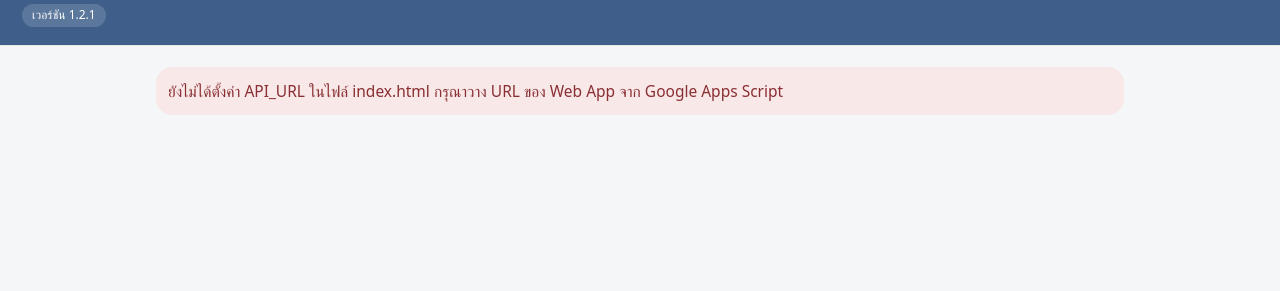
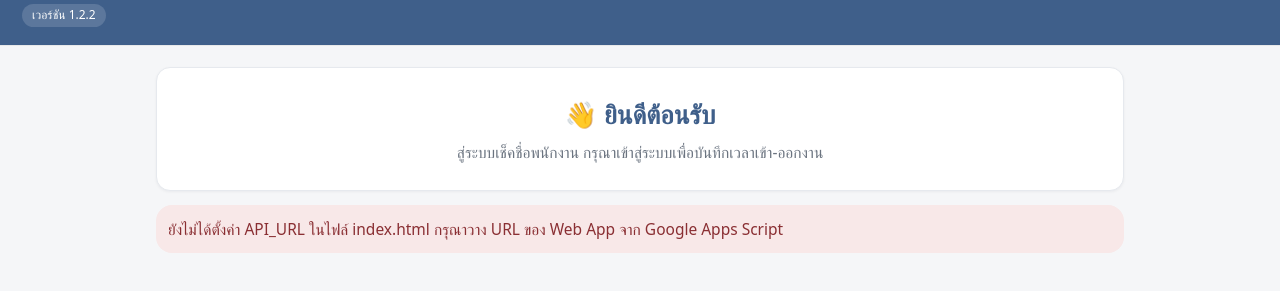
Before and after one commit to narapon002/Check_in_web, a plain HTML site: page index.html in a window 1280 px wide. Shown: the part 51-342 px from the top of the page. Drawn offline with Linux system fonts and the light colour scheme; a web font is replaced by a local one.

Commit message:
v1.2.2: เพิ่มข้อความยินดีต้อนรับที่หน้าแรก
Co-Authored-By: Claude Opus 5.5 <noreply@anthropic.com>
Claude-Session: https://claude.ai/code/session_01KemKMQWqsP11hmcw8hAkqw

```diff
--- a/index.html
+++ b/index.html
@@ -139,6 +139,9 @@ tbody tr:hover{background:#f3f6fa}
 .alert{background:#f8e8e8;color:#8a2f33}
 .info{background:#e8f0f8;color:#2c4a6e}
 #sigCanvas{border:1px dashed #b8c2cf;background:#fff}
+.welcome{text-align:center;padding:26px 20px}
+.welcome h2{font-size:26px;margin:0 0 6px;color:#3f5f8a}
+.welcome p{margin:0;color:#6b7480}
 </style>
 </head>
 <body>
@@ -155,6 +158,10 @@ tbody tr:hover{background:#f3f6fa}
 
 <main>
   <div id="msg" class="hidden"></div>
+  <div class="card welcome" id="welcome">
+    <h2>👋 ยินดีต้อนรับ</h2>
+    <p>สู่ระบบเช็คชื่อพนักงาน กรุณาเข้าสู่ระบบเพื่อบันทึกเวลาเข้า-ออกงาน</p>
+  </div>
   <div id="loading" class="card muted">กำลังโหลดข้อมูล…</div>
   <div id="noDb" class="alert hidden"></div>
 
@@ -302,7 +309,7 @@ tbody tr:hover{background:#f3f6fa}
 const API_URL = 'ใส่ URL ของ Web App จาก Apps Script ที่นี่';
 /* ================================================================== */
 
-const APP_VERSION = '1.2.1';
+const APP_VERSION = '1.2.2';
 const KEY = 'attendance_profile_v1';
 const $ = s => document.querySelector(s);
 const esc = s => String(s ?? '').replace(/[&<>"']/g, c => ({'&':'&amp;','<':'&lt;','>':'&gt;','"':'&quot;',"'":'&#39;'}[c]));
@@ -394,6 +401,7 @@ function render(){
   $('#loading').classList.toggle('hidden', S.loaded);
   if (!S.loaded) return;
   const role = S.profile && S.profile.role;
+  $('#welcome').classList.toggle('hidden', !!role);
   $('#setup').classList.toggle('hidden', !!role);
   $('#employeeView').classList.toggle('hidden', role !== 'employee');
   $('#supervisorView').classList.toggle('hidden', role !== 'supervisor');
```
Also changed, not shown: 2 other files.
